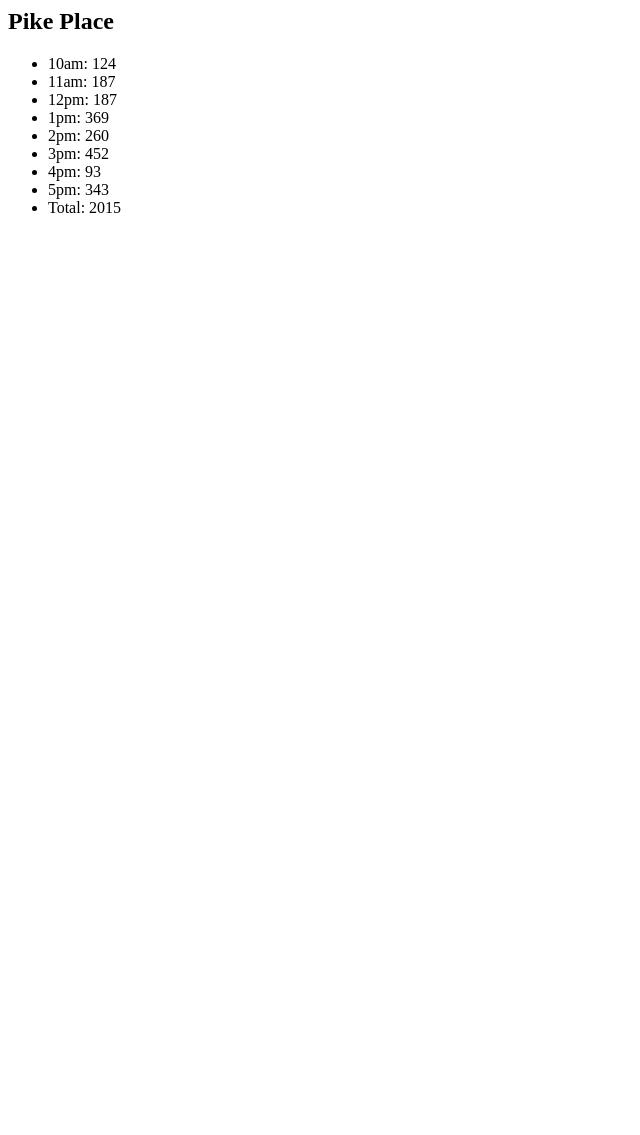
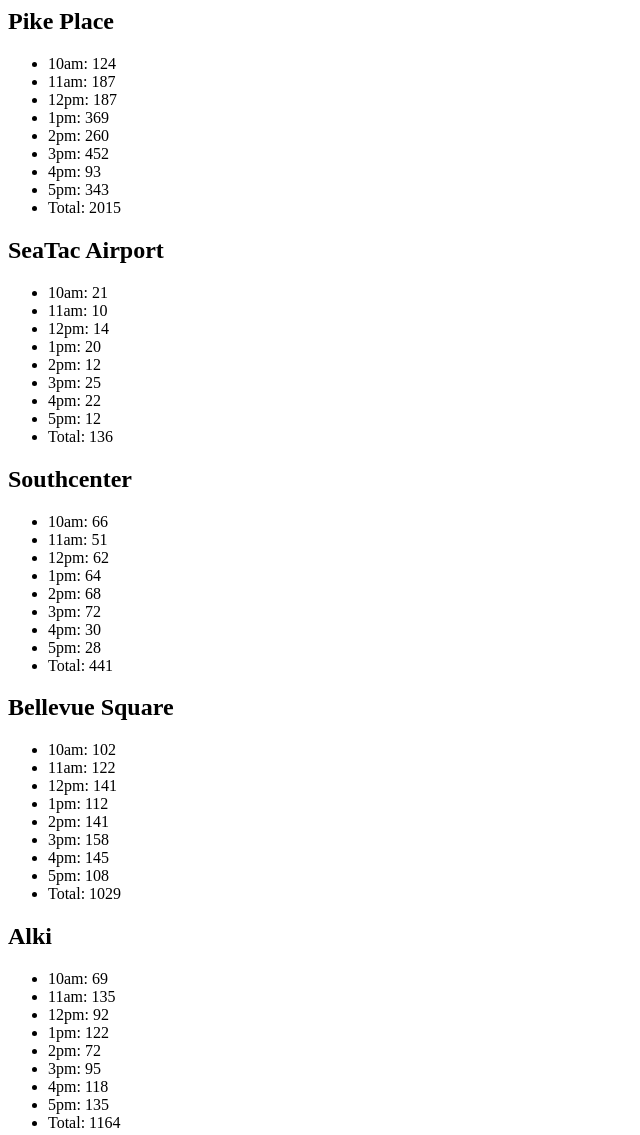
Before and after one commit to Tuesday-Last/cookie-stand, a plain HTML site: page index.html in a window 1280 px wide. Shown: the whole page, without its empty margins (0-640 px from the left). Before the commit the page ends 800 px from the top, so only its background shows below. Drawn offline with Linux system fonts and the light colour scheme.

Commit message:
completed all 5 store locations

```diff
--- a/app.js
+++ b/app.js
@@ -1,16 +1,22 @@
 var hours = ['10am: ', '11am: ', '12pm: ', '1pm: ', '2pm: ', '3pm: ', '4pm: ', '5pm: '];
 var pikeList = document.getElementById('pike');
+var seaTacList = document.getElementById('seaTac');
+var southcenterList = document.getElementById('southcenter');
+var bellesquareList = document.getElementById('bellsquare');
+var alkiList = document.getElementById('alki');
+
+toBake = function(store) {
+  var randomCust = Math.floor(Math.random() * (store.customerMax - store.customerMin + 1)) + store.customerMin;
+  store.bake.push(Math.floor((randomCust * store.avg)));
+  console.log("customers = " + randomCust);
+  }
+
+//Pike Place
 var pikePlace = {
   customerMin: 17,
   customerMax: 88,
   avg: 5.2,
   bake: [],
-  }
-
-toBake = function(store) {
-  var randomCust = Math.floor(Math.random() * (store.customerMax - store.customerMin + 1)) + store.customerMin;
-  store.bake.push(Math.floor((randomCust * store.avg)));
-  console.log("customers = " + randomCust);
   }
 
 for (var i =0; i < hours.length; i++) {
@@ -31,3 +37,115 @@ for (var i = 0; i < pikePlace.bake.length; i++){
 var liTotal = document.createElement('li');
   liTotal.textContent = "Total: " + pikePlaceTotal;
   pikeList.appendChild(liTotal);
+
+//seatac
+console.log("SeaTac")
+var seaTac = {
+  customerMin: 8,
+  customerMax: 24,
+  avg: 1.2,
+  bake: [],
+  }
+
+for (var i =0; i < hours.length; i++) {
+  toBake(seaTac);
+}
+
+for (var i =0; i < hours.length; i++) {
+  var liCookiesSea = document.createElement('li');
+  liCookiesSea.textContent = hours[i] + seaTac.bake[i];
+  seaTacList.appendChild(liCookiesSea);
+}
+
+var seaTacTotal = 0
+for (var i = 0; i < seaTac.bake.length; i++){
+  seaTacTotal = seaTacTotal + seaTac.bake[i];
+  }
+
+var liTotal = document.createElement('li');
+  liTotal.textContent = "Total: " + seaTacTotal;
+  seaTacList.appendChild(liTotal);
+
+//Southcenter
+console.log("Southcenter")
+var southcenter = {
+  customerMin: 11,
+  customerMax: 38,
+  avg: 1.9,
+  bake: [],
+}
+
+for (var i =0; i < hours.length; i++) {
+  toBake(southcenter);
+}
+
+for (var i =0; i < hours.length; i++) {
+  var liCookies = document.createElement('li');
+  liCookies.textContent = hours[i] + southcenter.bake[i];
+  southcenterList.appendChild(liCookies);
+}
+
+var southcenterTotal = 0
+for (var i = 0; i < southcenter.bake.length; i++){
+  southcenterTotal = southcenterTotal + southcenter.bake[i];
+  }
+
+var liTotal = document.createElement('li');
+  liTotal.textContent = "Total: " + southcenterTotal;
+  southcenterList.appendChild(liTotal);
+
+//Bellevue Square
+console.log("Bellevue Square");
+var bellesquare = {
+  customerMin: 20,
+  customerMax: 48,
+  avg: 3.3,
+  bake: [],
+}
+
+for (var i =0; i < hours.length; i++) {
+  toBake(bellesquare);
+}
+
+for (var i =0; i < hours.length; i++) {
+  var liCookies = document.createElement('li');
+  liCookies.textContent = hours[i] + bellesquare.bake[i];
+  bellesquareList.appendChild(liCookies);
+}
+
+var bellesquareTotal = 0
+for (var i = 0; i < bellesquare.bake.length; i++){
+  bellesquareTotal = bellesquareTotal + bellesquare.bake[i];
+  }
+
+var liTotal = document.createElement('li');
+  liTotal.textContent = "Total: " + bellesquareTotal;
+  bellesquareList.appendChild(liTotal);
+
+//Alki
+console.log("Alki");
+var alki = {
+  customerMin: 20,
+  customerMax: 48,
+  avg: 3.3,
+  bake: [],
+}
+
+for (var i =0; i < hours.length; i++) {
+  toBake(alki);
+}
+
+for (var i =0; i < hours.length; i++) {
+  var liCookies = document.createElement('li');
+  liCookies.textContent = hours[i] + alki.bake[i];
+  alkiList.appendChild(liCookies);
+}
+
+var alkiTotal = 0
+for (var i = 0; i < alki.bake.length; i++){
+  alkiTotal = bellesquareTotal + alki.bake[i];
+  }
+
+var liTotal = document.createElement('li');
+  liTotal.textContent = "Total: " + alkiTotal;
+  alkiList.appendChild(liTotal);
--- a/index.html
+++ b/index.html
@@ -6,6 +6,14 @@
 <body>
   <h2>Pike Place</h2>
     <ul id="pike"></ul>
+  <h2>SeaTac Airport</h2>
+    <ul id="seaTac"></ul>
+  <h2>Southcenter</h2>
+    <ul id="southcenter"></ul>
+  <h2>Bellevue Square</h2>
+    <ul id="bellsquare"></ul>
+  <h2>Alki</h2>
+    <ul id="alki"></ul>
   <script src="app.js"></script>
 </body>
 </html>
```
